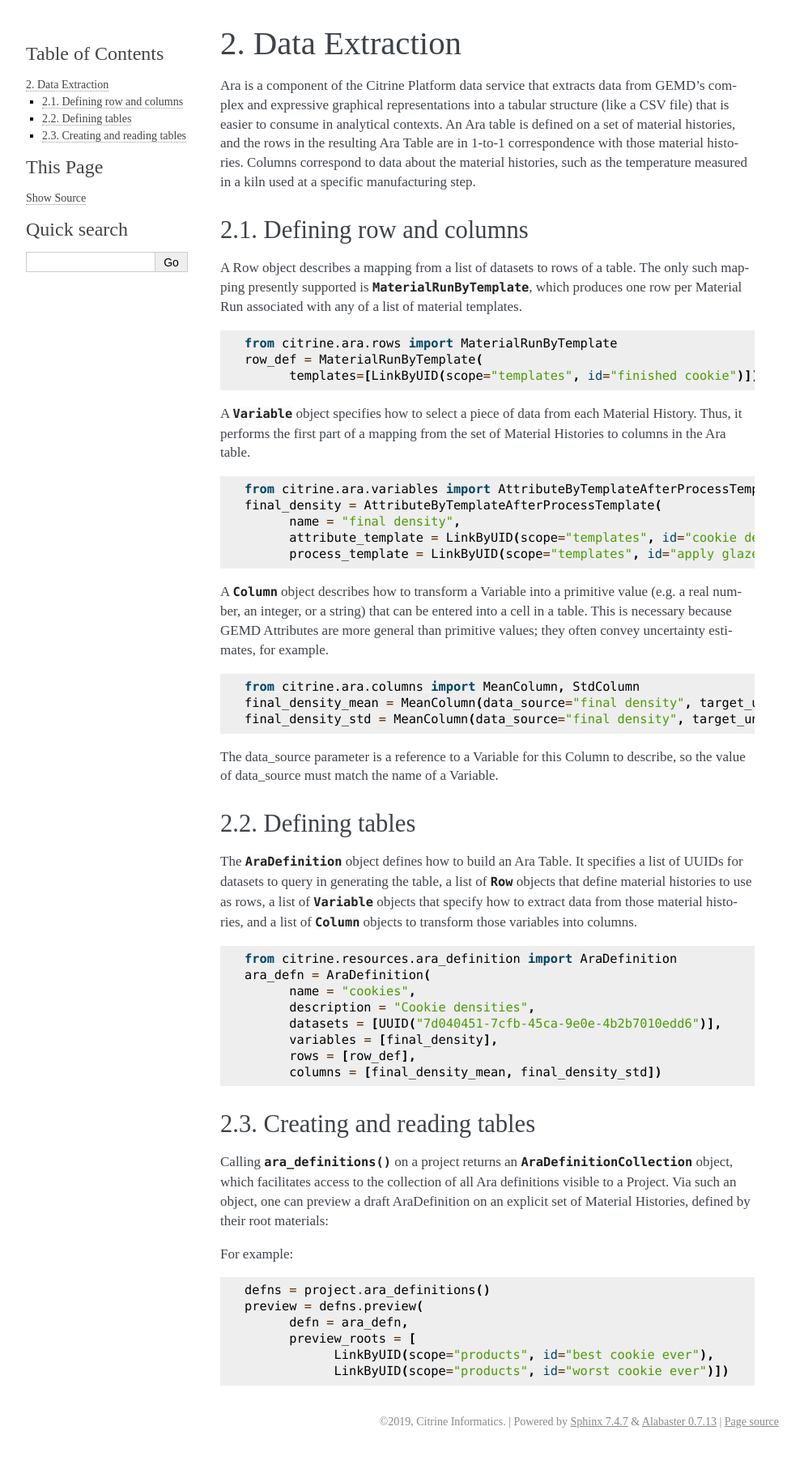
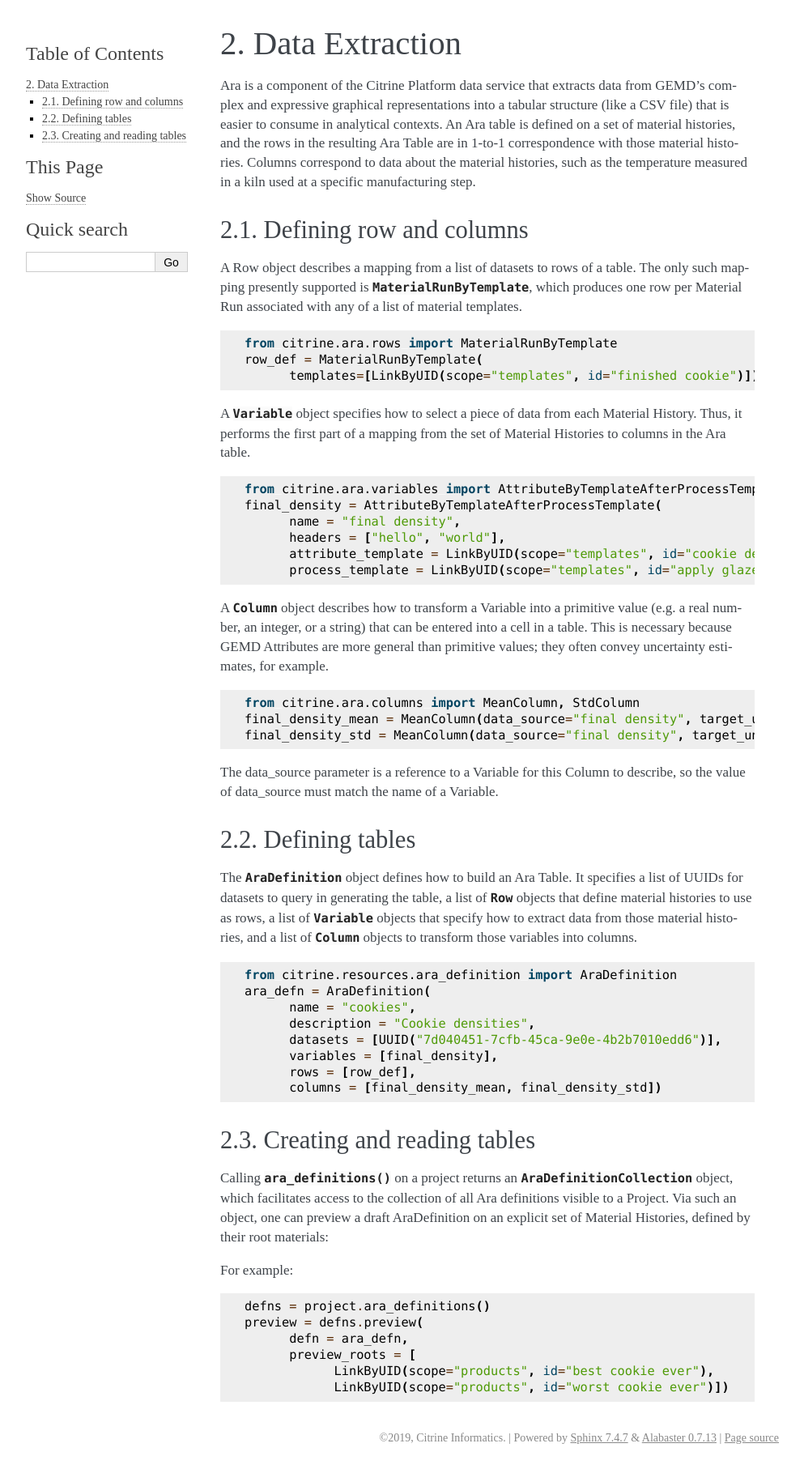
Before and after one commit to CitrineInformatics/citrine-python, a Sphinx documentation site: the page built from docs/source/data_extraction.rst, in a window 1280 px wide. Shown: the whole page at 81% size, without its empty margins (148-1141 px from the left). Built offline with Sphinx 7.4.7, drawn with Linux system fonts in a browser that asks for light colours.

Commit message:
Update data_extraction.rst
added headers argument

```diff
--- a/docs/source/data_extraction.rst
+++ b/docs/source/data_extraction.rst
@@ -27,6 +27,7 @@ Thus, it performs the first part of a mapping from the set of Material Histories
    from citrine.ara.variables import AttributeByTemplateAfterProcessTemplate
    final_density = AttributeByTemplateAfterProcessTemplate(
          name = "final density",
+         headers = ["hello", "world"],
          attribute_template = LinkByUID(scope="templates", id="cookie density"),
          process_template = LinkByUID(scope="templates", id="apply glaze"))
 
```
